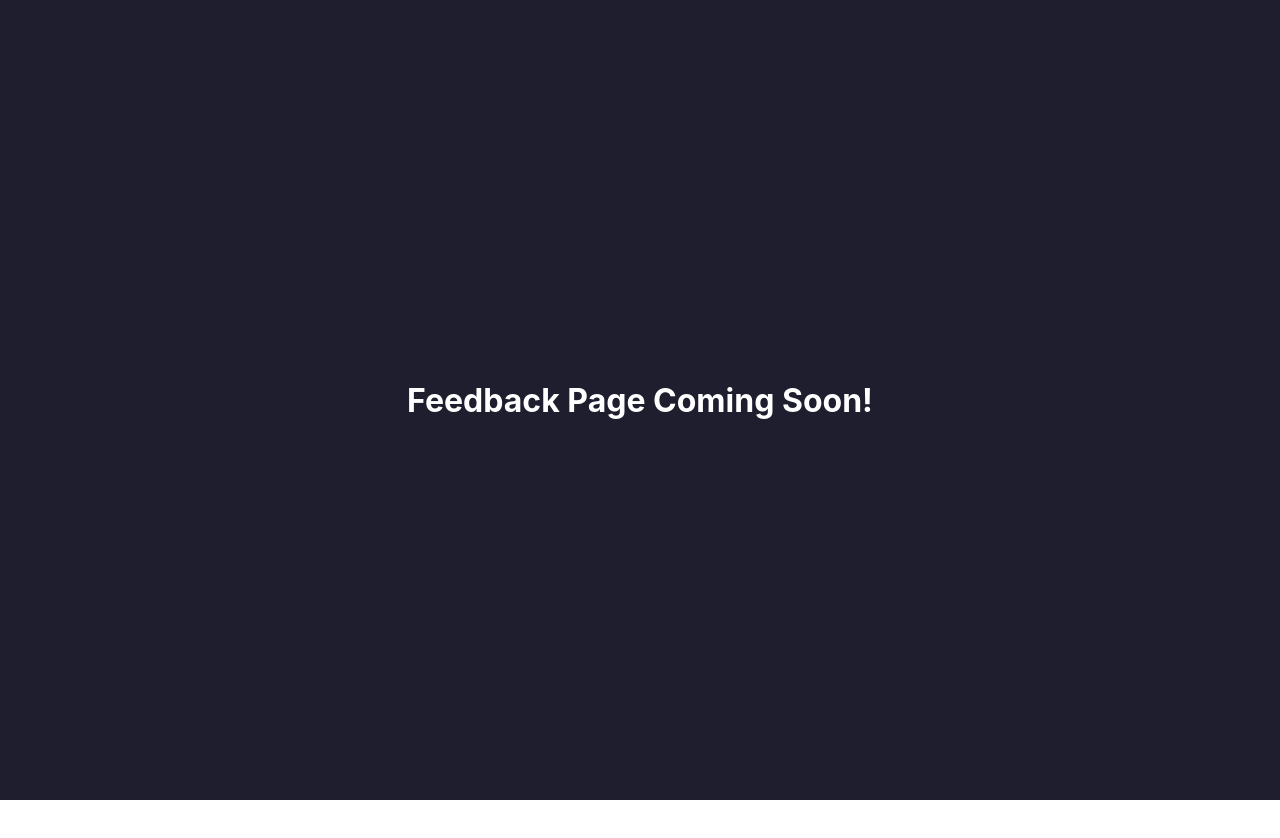
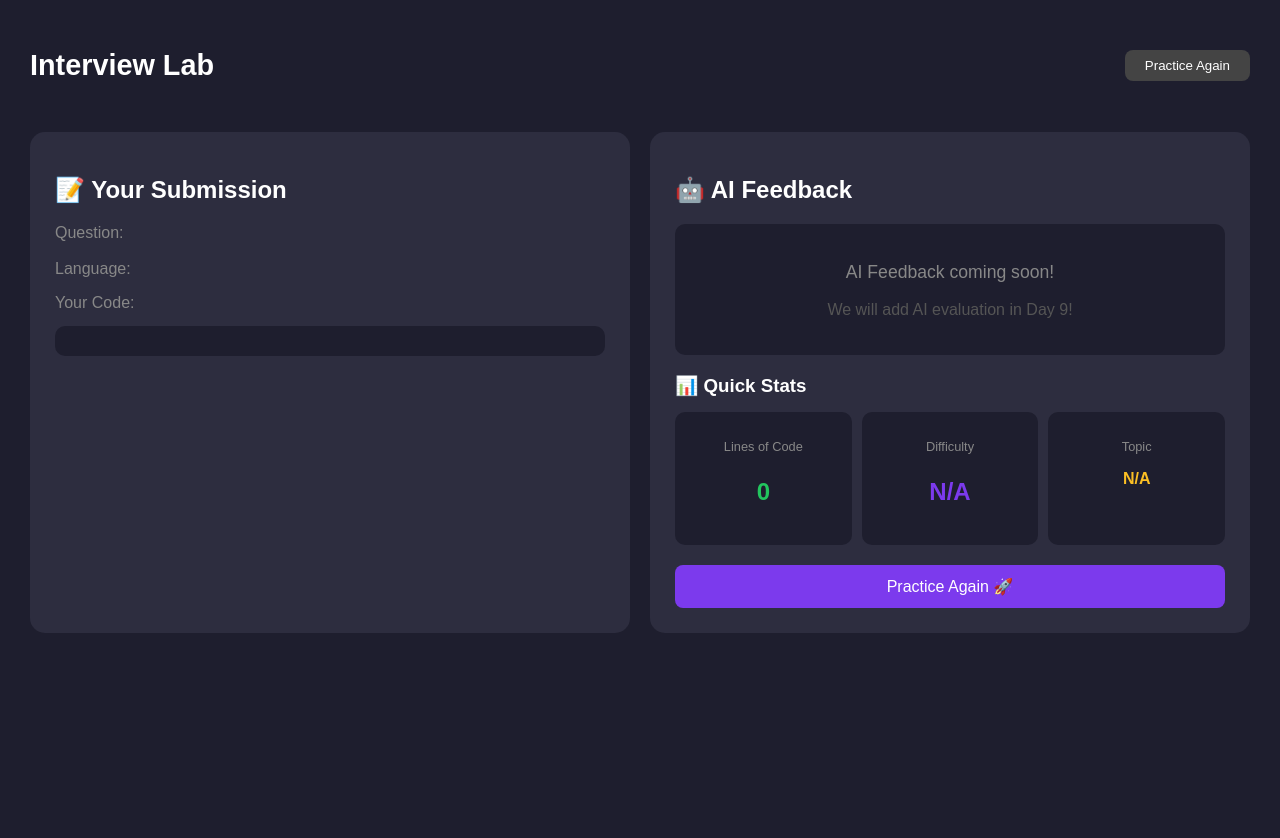
Before and after one commit to naziyabdul/interview-lab, a React (Create React App) app: page /feedback in a window 1280 px wide. Shown: the top 838 px of the page. Before the commit the page ends 800 px from the top, so only its background shows below. Built offline with nearby package versions, Linux system fonts and the light colour scheme.

Commit message:
added feedback page

```diff
--- a/src/pages/Feedback.jsx
+++ b/src/pages/Feedback.jsx
@@ -1,9 +1,85 @@
 import React from 'react';
+import { useLocation, useNavigate } from 'react-router-dom';
 
 function Feedback() {
+  const location = useLocation();
+  const navigate = useNavigate();
+  const { code, question, language } = location.state || {};
+
   return (
-    <div style={{display:'flex',alignItems:'center',justifyContent:'center',height:'100vh',backgroundColor:'#1e1e2e',color:'white'}}>
-      <h1>Feedback Page Coming Soon!</h1>
+    <div style={{backgroundColor:'#1e1e2e',minHeight:'100vh',color:'white',fontFamily:'Arial',padding:'30px'}}>
+      <div style={{display:'flex',justifyContent:'space-between',alignItems:'center',marginBottom:'30px'}}>
+        <h1 style={{fontSize:'1.8rem'}}>Interview Lab</h1>
+        <button
+          onClick={() => navigate('/mode')}
+          style={{padding:'8px 20px',backgroundColor:'#444',color:'white',border:'none',borderRadius:'8px',cursor:'pointer'}}>
+          Practice Again
+        </button>
+      </div>
+
+      <div style={{display:'flex',gap:'20px'}}>
+
+        <div style={{flex:1,backgroundColor:'#2d2d3f',borderRadius:'15px',padding:'25px'}}>
+          <h2 style={{marginBottom:'20px'}}>📝 Your Submission</h2>
+          <div style={{marginBottom:'15px'}}>
+            <p style={{color:'#888',marginBottom:'5px'}}>Question:</p>
+            <p style={{color:'white',fontSize:'1.1rem'}}>{question?.title}</p>
+          </div>
+          <div style={{marginBottom:'15px'}}>
+            <p style={{color:'#888',marginBottom:'5px'}}>Language:</p>
+            <p style={{color:'#7c3aed',textTransform:'uppercase'}}>{language}</p>
+          </div>
+          <div>
+            <p style={{color:'#888',marginBottom:'5px'}}>Your Code:</p>
+            <pre style={{backgroundColor:'#1e1e2e',padding:'15px',borderRadius:'10px',color:'#22c55e',overflow:'auto',fontSize:'0.9rem'}}>
+              {code}
+            </pre>
+          </div>
+        </div>
+
+        <div style={{flex:1,backgroundColor:'#2d2d3f',borderRadius:'15px',padding:'25px'}}>
+          <h2 style={{marginBottom:'20px'}}>🤖 AI Feedback</h2>
+          <div style={{backgroundColor:'#1e1e2e',borderRadius:'10px',padding:'20px',textAlign:'center'}}>
+            <p style={{color:'#888',fontSize:'1.1rem'}}>
+              AI Feedback coming soon!
+            </p>
+            <p style={{color:'#555',marginTop:'10px'}}>
+              We will add AI evaluation in Day 9!
+            </p>
+          </div>
+
+          <div style={{marginTop:'20px'}}>
+            <h3 style={{marginBottom:'15px'}}>📊 Quick Stats</h3>
+            <div style={{display:'flex',gap:'10px'}}>
+              <div style={{flex:1,backgroundColor:'#1e1e2e',borderRadius:'10px',padding:'15px',textAlign:'center'}}>
+                <p style={{color:'#888',fontSize:'0.8rem'}}>Lines of Code</p>
+                <p style={{color:'#22c55e',fontSize:'1.5rem',fontWeight:'bold'}}>
+                  {code?.split('\n').length || 0}
+                </p>
+              </div>
+              <div style={{flex:1,backgroundColor:'#1e1e2e',borderRadius:'10px',padding:'15px',textAlign:'center'}}>
+                <p style={{color:'#888',fontSize:'0.8rem'}}>Difficulty</p>
+                <p style={{color:'#7c3aed',fontSize:'1.5rem',fontWeight:'bold'}}>
+                  {question?.difficulty || 'N/A'}
+                </p>
+              </div>
+              <div style={{flex:1,backgroundColor:'#1e1e2e',borderRadius:'10px',padding:'15px',textAlign:'center'}}>
+                <p style={{color:'#888',fontSize:'0.8rem'}}>Topic</p>
+                <p style={{color:'#fbbf24',fontSize:'1rem',fontWeight:'bold'}}>
+                  {question?.topic || 'N/A'}
+                </p>
+              </div>
+            </div>
+          </div>
+
+          <button
+            onClick={() => navigate('/mode')}
+            style={{marginTop:'20px',padding:'12px',backgroundColor:'#7c3aed',color:'white',border:'none',borderRadius:'8px',cursor:'pointer',fontSize:'1rem',width:'100%'}}>
+            Practice Again 🚀
+          </button>
+        </div>
+
+      </div>
     </div>
   );
 }
```
